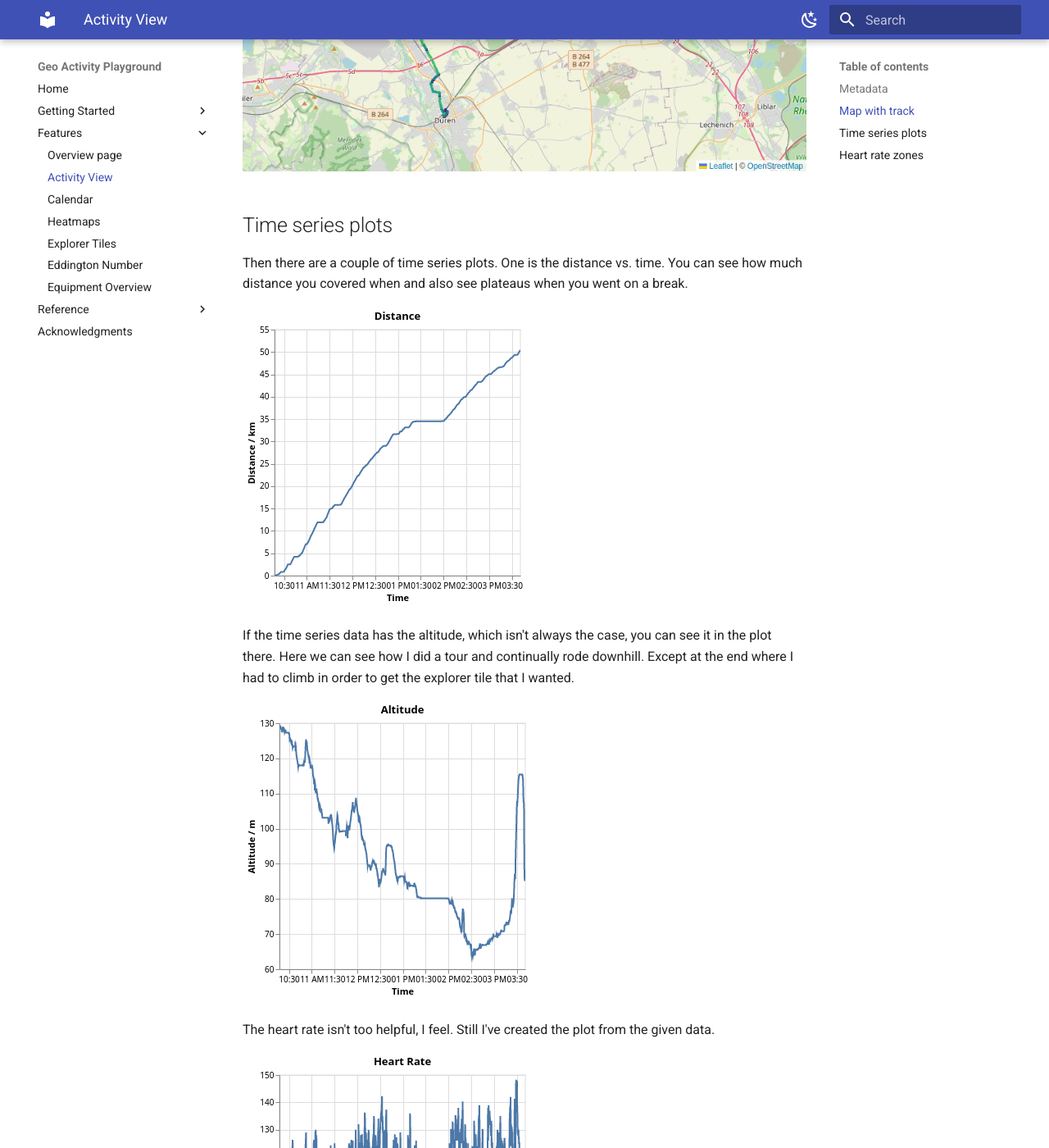
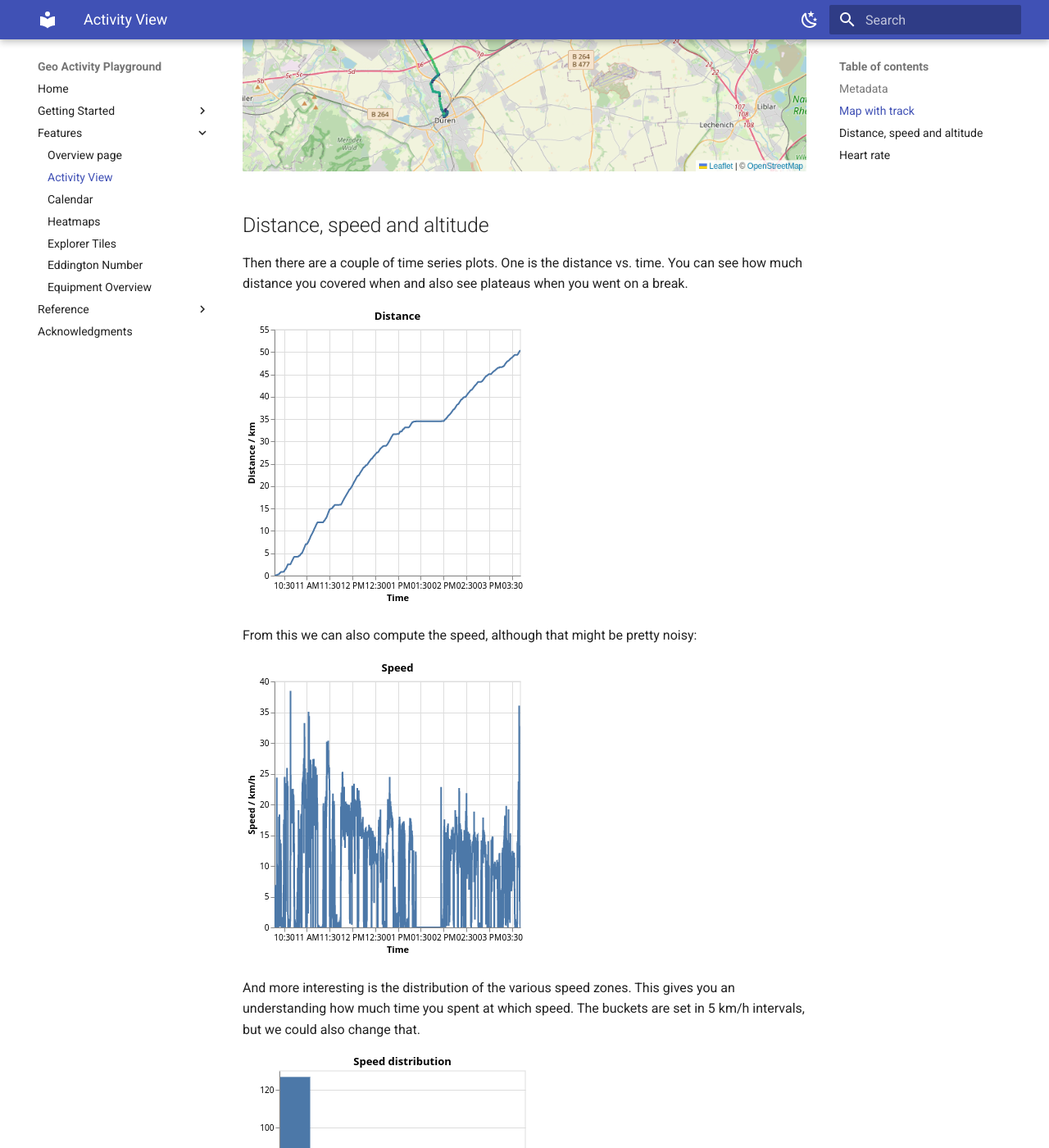
Before and after one commit to martin-ueding/geo-activity-playground, an MkDocs documentation site: the page built from docs/features/activity-view.md, in a window 1280 px wide and 1400 px high, scrolled down 1967 px. Shown: the whole window at 82% size. Built offline with MkDocs 1.6.1 and Material for MkDocs 9.7.7, drawn with Linux system fonts in a browser that asks for light colours; some of the changed text lies outside the part shown.

Commit message:
Document speed hist

```diff
--- a/docs/features/activity-view.md
+++ b/docs/features/activity-view.md
@@ -20,21 +20,29 @@
 
 ![](activity-map.png)
 
-## Time series plots
+## Distance, speed and altitude
 
 Then there are a couple of time series plots. One is the distance vs. time. You can see how much distance you covered when and also see plateaus when you went on a break.
 
 ![](activity-distance.png)
 
+From this we can also compute the speed, although that might be pretty noisy:
+
+![](activity-speed.png)
+
+And more interesting is the distribution of the various speed zones. This gives you an understanding how much time you spent at which speed. The buckets are set in 5 km/h intervals, but we could also change that.
+
+![](activity-speed-hist.png)
+
 If the time series data has the altitude, which isn't always the case, you can see it in the plot there. Here we can see how I did a tour and continually rode downhill. Except at the end where I had to climb in order to get the explorer tile that I wanted.
 
 ![](activity-altitude.png)
 
+## Heart rate
+
 The heart rate isn't too helpful, I feel. Still I've created the plot from the given data.
 
 ![](activity-heartrate.png)
-
-## Heart rate zones
 
 More interesting regarding the heart rate are the zones which one has spent time during this activity.
 
```
Also changed, not shown: docs/features/activity-speed-hist.png (added), docs/features/activity-speed.png (added).
